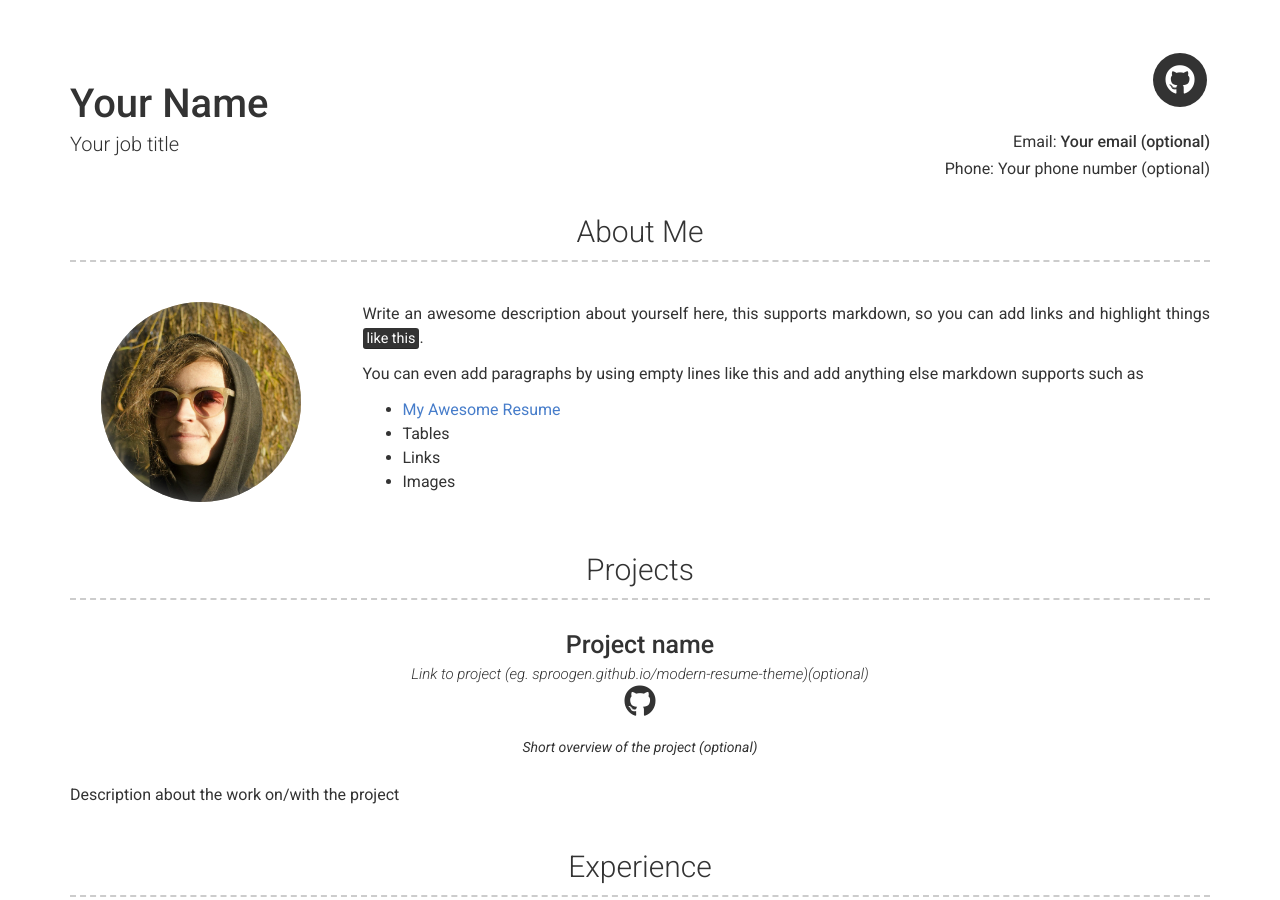
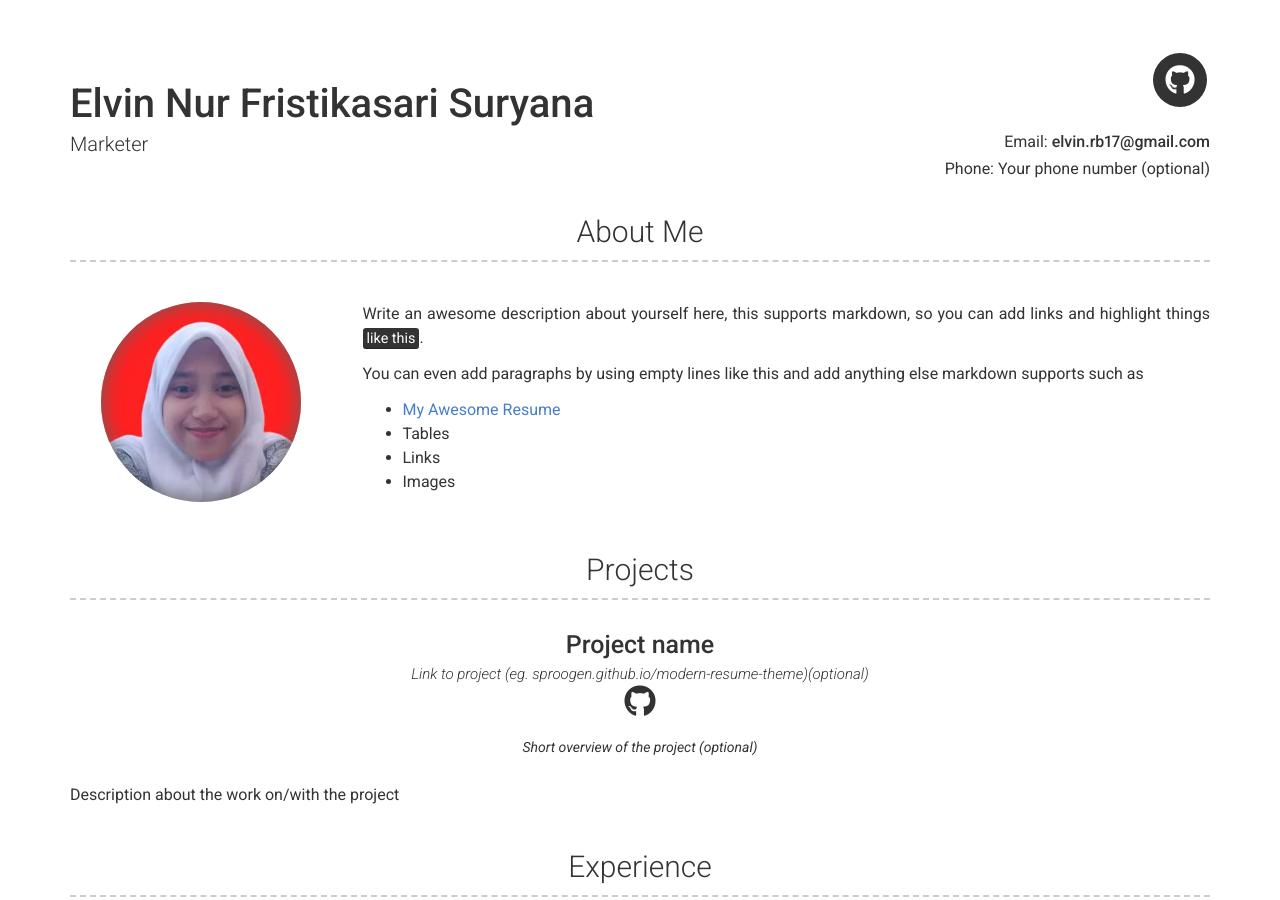
Before and after one commit to HendraSurya/elvinsurya.github.io, a Jekyll site: the page built from index.md, in a window 1280 px wide and 900 px high. Built offline with Jekyll 4.4.1, drawn with Linux system fonts in a browser that asks for light colours; nearby versions of some CDN libraries; some of the changed text lies outside the part shown.

Commit message:
Update _config.yml

```diff
--- a/_config.yml
+++ b/_config.yml
@@ -3,9 +3,9 @@ repository: Git repository where your resume will be hosted, only required if yo
 # favicon: Directory of your favicon (eg. images/favicon.ico)(optional)
 
 # Personal info
-name: Your Name
-title: Your job title
-email: Your email (optional)
+name: Elvin Nur Fristikasari Suryana
+title: Marketer
+email: elvin.rb17@gmail.com
 phone: Your phone number (optional)
 cv   : "resume.pdf"
 #website: Your website (eg. https://google.com)(optional)
@@ -25,7 +25,7 @@ github_username:  moya10
 
 # About Section
 # about_title: About Me (Use this to override about section title)
-about_profile_image: images/profile.jpg
+about_profile_image: images/elvin.jpg
 about_content: | # this will include new lines to allow paragraphs
   Write an awesome description about yourself here, this supports markdown, so you can add links and highlight things <mark>like this</mark>.
 
```
